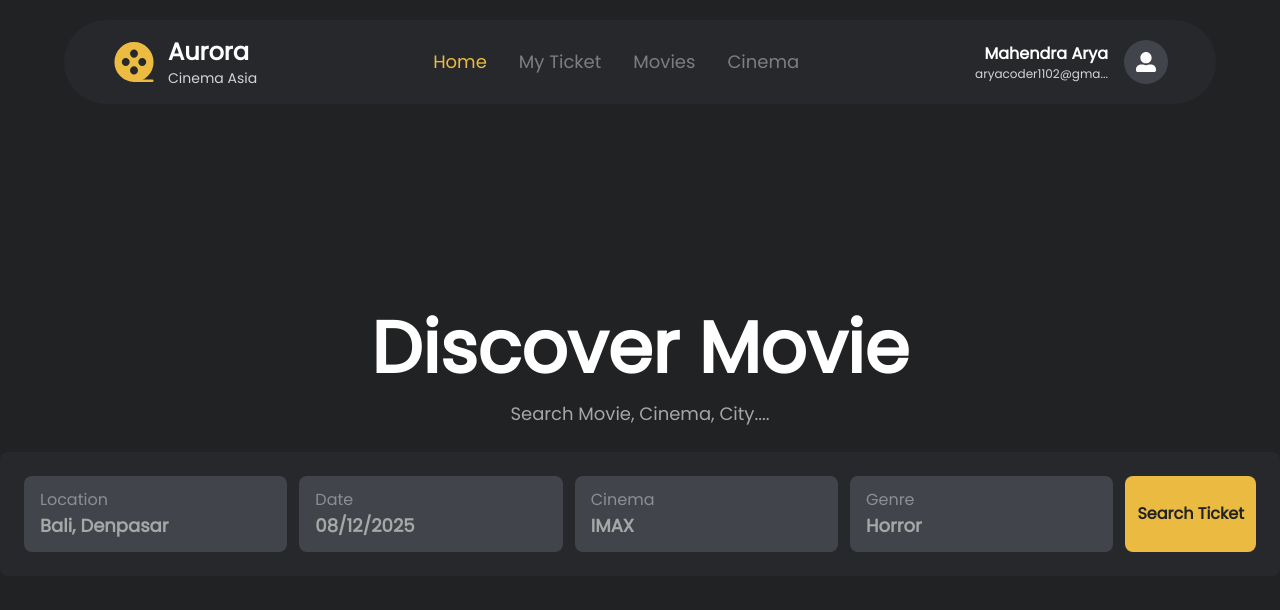
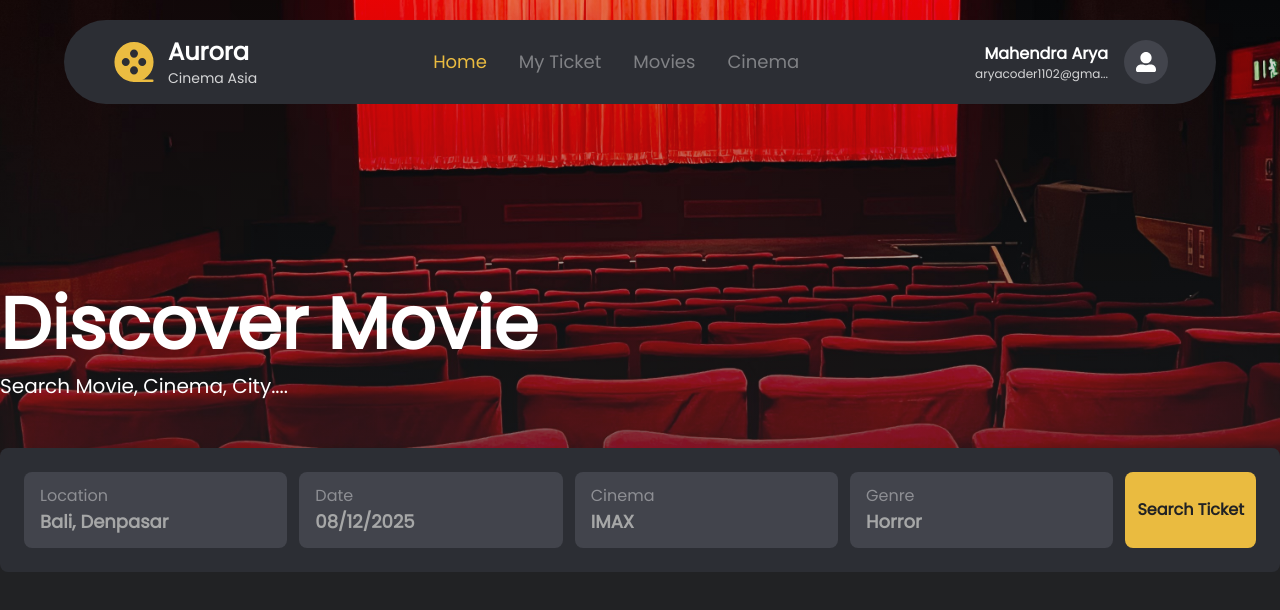
Before and after one commit to aryndraa/timedoor-academy-final-project, a Next.js app: page / in a window 1280 px wide. Shown: the top 610 px of the page. Built offline with nearby package versions, Linux system fonts and the light colour scheme.

Commit message:
change color

```diff
--- a/app/page.js
+++ b/app/page.js
@@ -5,12 +5,16 @@ import { DiscoverMovieForm } from "./components/DiscoverMovieForm";
 export default function Home() {
   return (
     <>
-      <section className="min-h-[80vh] flex flex-col gap-6 lg:items-center lg:justify-center py-8 ">
-        <div className="lg:text-center">
-          <h1 className="text-3xl   lg:text-7xl font-semibold text-white lg:mb-4">
+      <section className="min-h-[60vh] flex flex-col gap-6 lg:gap-12 lg:items-center lg:justify-end py-8 ">
+        <div className="-z-10 hidden lg:block">
+          <Image src={cinemaImg} alt="hero" fill={true} className="max-h-[40vh] lg:max-h-[60vh] object-cover"/>
+          <div className="min-h-[40vh] lg:min-h-[60vh] absolute top-0 left-0 right-0 bg-gradient-to-b from-dark-300/10  to-dark-300/60"></div>
+        </div>
+        <div className="self-start">
+          <h1 className="text-3xl  lg:text-7xl font-semibold text-white lg:mb-3">
             Discover Movie
           </h1>
-          <p className="text-sm lg:text-lg">Search Movie, Cinema, City....</p>
+          <p className="text-sm lg:text-xl lg:text-white">Search Movie, Cinema, City....</p>
         </div>
         <div className="w-full">
           <DiscoverMovieForm/>
--- a/tailwind.config.mjs
+++ b/tailwind.config.mjs
@@ -11,7 +11,8 @@ module.exports = {
         primary : "#EABB40",
         dark: {
           100: "#42444C",
-          200: "#27282B",
+          200: "#2C2E34",
+          // 200: "#2F3137",
           300: "#212224",
         },
 
```
